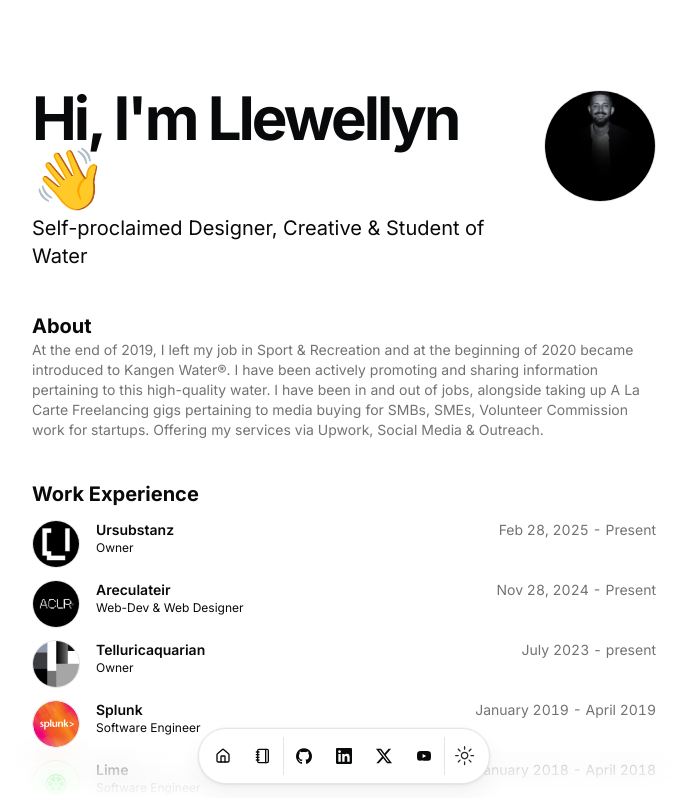
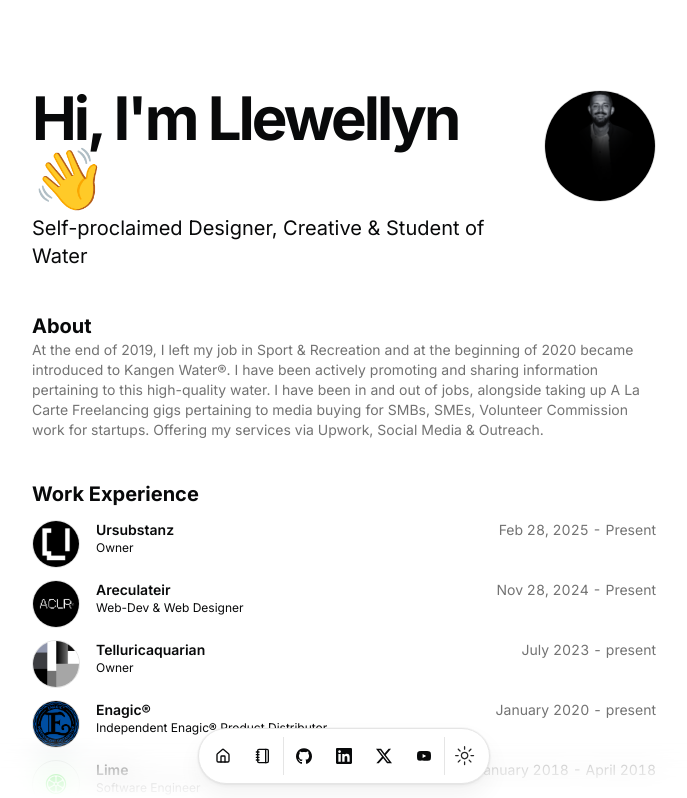
Before and after one commit to telluricaquarian/curriculumvitae, a Next.js app: page / in a window 1280 px wide. Shown: the top 798 px of the page, without its empty margins (296-983 px from the left). Built offline with nearby package versions, Linux system fonts and the light colour scheme.

Commit message:
Updated portfolio with latest changes

```diff
--- a/src/data/resume.tsx
+++ b/src/data/resume.tsx
@@ -108,16 +108,16 @@
         "Telluricaquarian is a brand that is created by llewellyn, that is designed for the delivery of messages relating to products & services pertaining to Technology, Design & Water, with a large focus on fringe insights regarding Water Technology Water Ionisers offered by Enagic® which are designed to electrolytically transform water.",
     },
     {
-      company: "Splunk",
-      href: "https://splunk.com",
+      company: "Enagic®",
+      href: "https://enagic-australia.com/",
       badges: [],
-      location: "San Jose, CA",
-      title: "Software Engineer",
-      logoUrl: "/splunk.svg",
-      start: "January 2019",
-      end: "April 2019",
+      location: "Syd, AU",
+      title: "Independent Enagic® Product Distributor",
+      logoUrl: "/splunk.png",
+      start: "January 2020",
+      end: "present",
       description:
-        "Co-developed a prototype iOS app with another intern in Swift for the new Splunk Phantom security orchestration product (later publicly demoed and launched at .conf annual conference in Las Vegas). Implemented a realtime service for the iOS app in Django (Python) and C++; serialized data using protobufs transmitted over gRPC resulting in an approximate 500% increase in data throughput.",
+        "Due to my already opened mind towards natural healing and a myriad of differing things, i came across the idea concept of Kangen Water®, ended up purchasing a machine and becoming a product distributor for the company enagic®",
     },
     {
       company: "Lime",
```
Also changed, not shown: public/splunk.png (added).
